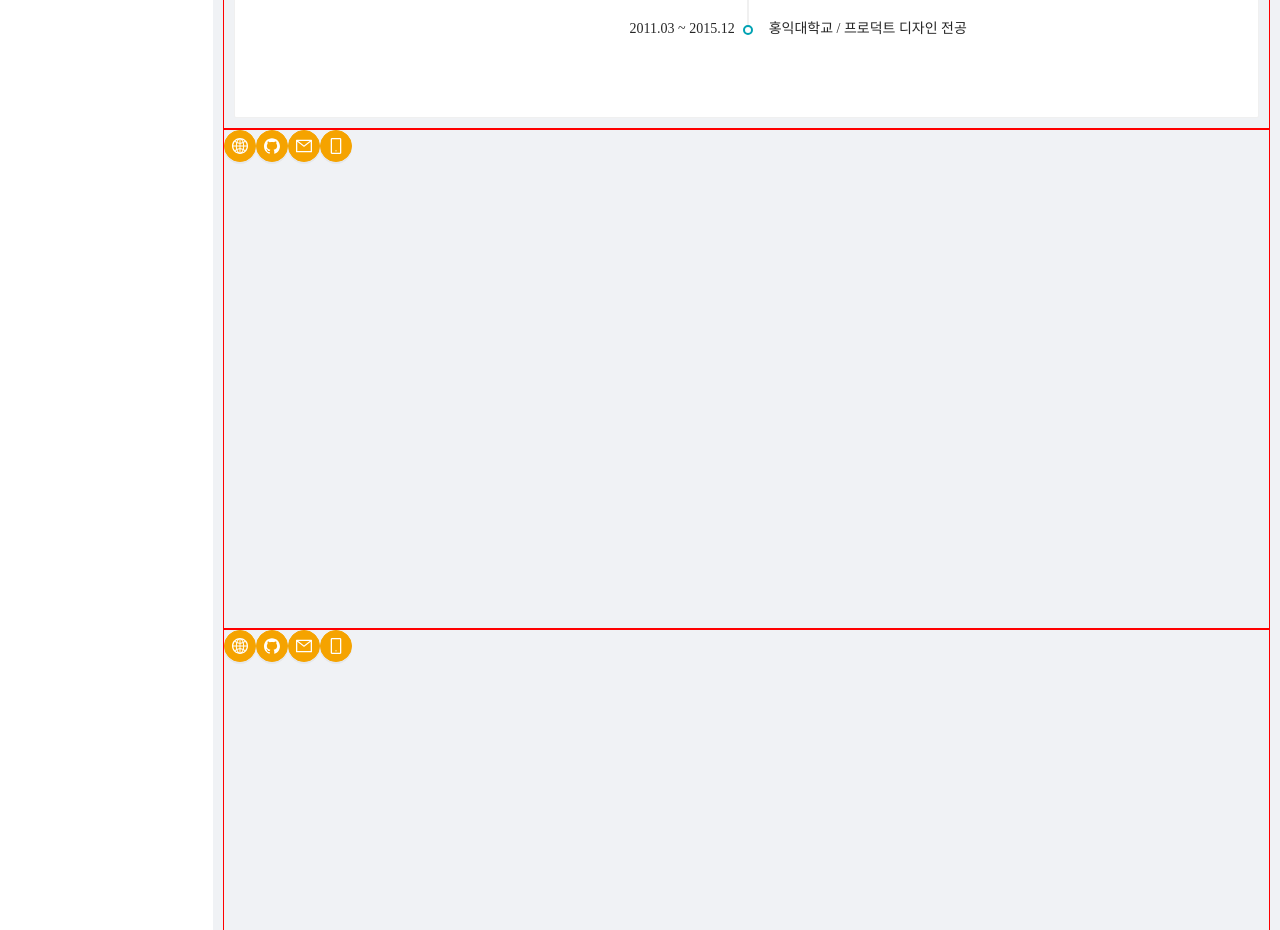
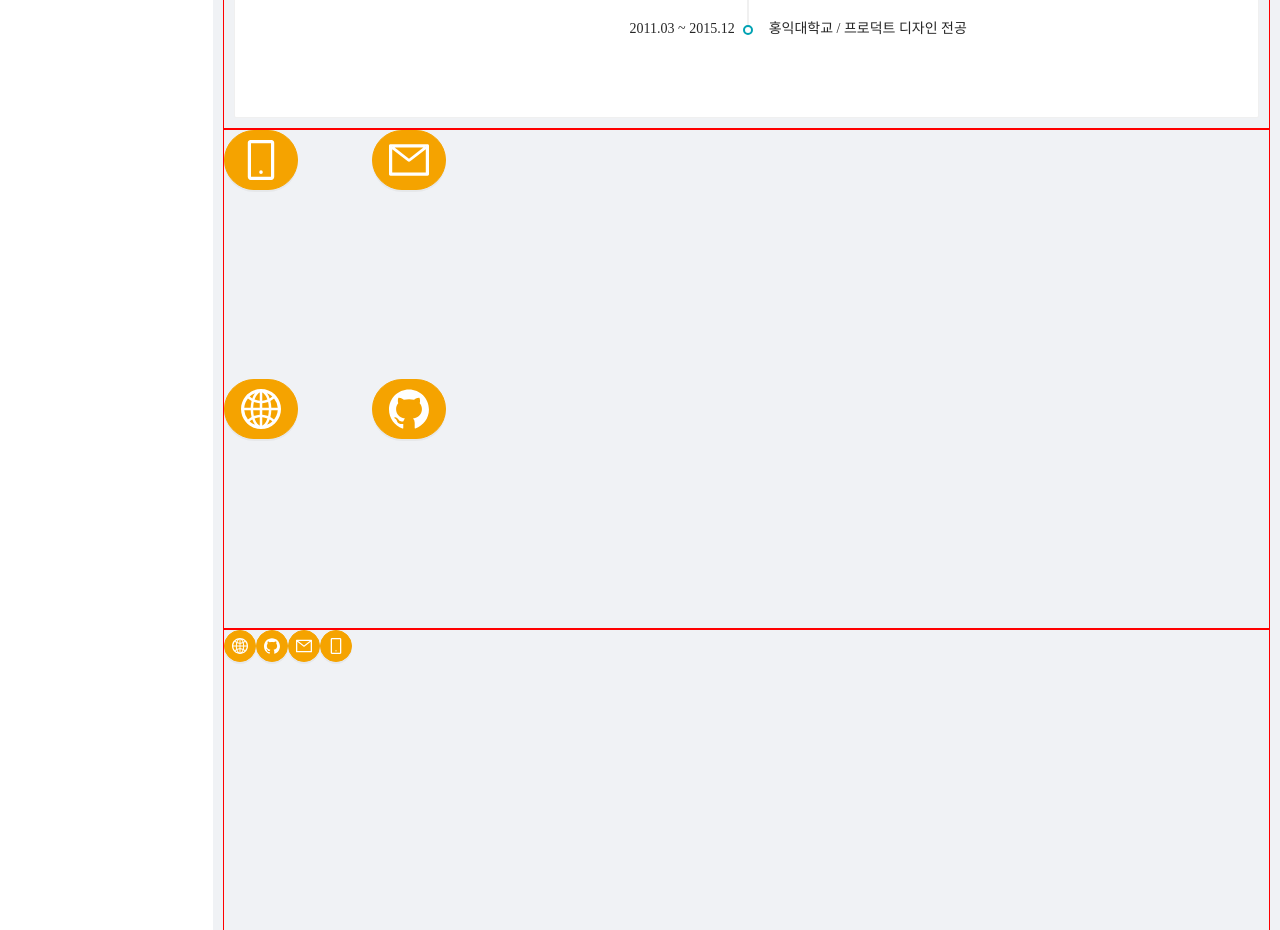
Before and after one commit to yellyB/portfolio, a React (Create React App) app: page / in a window 1280 px wide. Shown: the part 3840-4770 px from the top of the page. Built offline with nearby package versions, Linux system fonts and the light colour scheme; a web font is replaced by a local one.

Commit message:
개인 정보 아이콘 올림

```diff
--- a/src/components/AboutMe.tsx
+++ b/src/components/AboutMe.tsx
@@ -1,49 +1,49 @@
 import React from "react";
-import { Button, Tooltip } from "antd";
+import { Row, Col, Button } from "antd";
 import {
+  MobileOutlined,
+  MailOutlined,
   GlobalOutlined,
   GithubOutlined,
-  MailOutlined,
-  MobileOutlined,
 } from "@ant-design/icons";
 
 const AboutMe = () => {
-  const handleOnClick = (type: string) => {
-    if (type === "website") {
-      window.location.href = "https://bomoto.tistory.com/";
-    } else if (type === "github") {
-      window.location.href = "https://github.com/yellyB";
-    }
-  };
-
   return (
     <React.Fragment>
-      <Tooltip title="website">
+      <Row>
+        <Col span={12}>
           <Button
             type="primary"
-          shape="circle"
-          icon={<GlobalOutlined />}
-          onClick={() => handleOnClick("website")}
+            shape="round"
+            icon={<MobileOutlined className="aboutme_icon" />}
+            className="aboutme_btn"
           />
-      </Tooltip>
-      <Tooltip title="github">
+        </Col>
+        <Col span={12}>
           <Button
             type="primary"
-          shape="circle"
-          icon={<GithubOutlined />}
-          onClick={() => handleOnClick("github")}
+            shape="round"
+            icon={<MailOutlined className="aboutme_icon" />}
+            className="aboutme_btn"
           />
-      </Tooltip>
-      <Tooltip title="kk3p1q1@gmail.com">
-        <Button type="primary" shape="circle" icon={<MailOutlined />} />
-      </Tooltip>
-      <Tooltip title="010.7448.4171">
-        <Button type="primary" shape="circle" icon={<MobileOutlined />} />
-      </Tooltip>
-      {/* <GlobalOutlined onClick={() => handleOnClick("website")} />
-      <GithubOutlined onClick={() => handleOnClick("github")} />
-      <MailOutlined />
-      <MobileOutlined /> */}
+        </Col>
+        <Col span={12}>
+          <Button
+            type="primary"
+            shape="round"
+            icon={<GlobalOutlined className="aboutme_icon" />}
+            className="aboutme_btn"
+          />
+        </Col>
+        <Col span={12}>
+          <Button
+            type="primary"
+            shape="round"
+            icon={<GithubOutlined className="aboutme_icon" />}
+            className="aboutme_btn"
+          />
+        </Col>
+      </Row>
     </React.Fragment>
   );
 };
--- a/src/components/Contact.tsx
+++ b/src/components/Contact.tsx
@@ -10,9 +10,9 @@ import {
 const Contact = () => {
   const handleOnClick = (type: string) => {
     if (type === "website") {
-      window.location.href = "https://bomoto.tistory.com/";
+      window.open("https://bomoto.tistory.com/", "_blank");
     } else if (type === "github") {
-      window.location.href = "https://github.com/yellyB";
+      window.open("https://github.com/yellyB", "_blank");
     }
   };
 
--- a/src/style.css
+++ b/src/style.css
@@ -13,6 +13,10 @@
   margin: 10px;
 }
 
-.skills_card_slider {
-  width: 80%;
+.aboutme_btn {
+  width: 80px;
+  height: 60px;
 }
+.aboutme_icon {
+  font-size: 30pt;
+}
```
Lines whose indentation alone changed are shown as unchanged.
